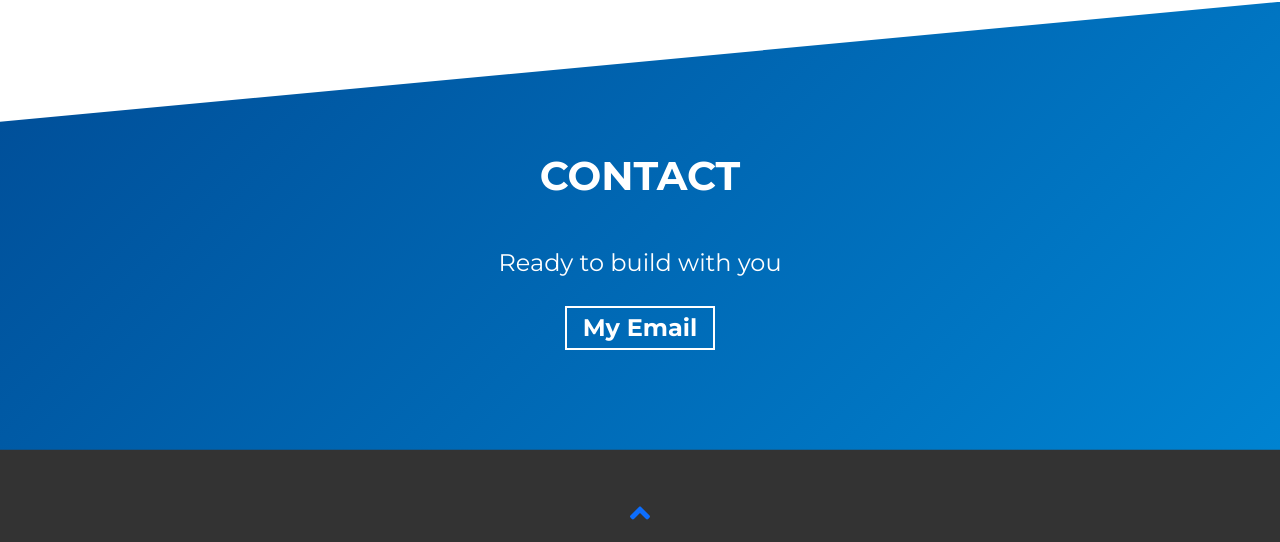
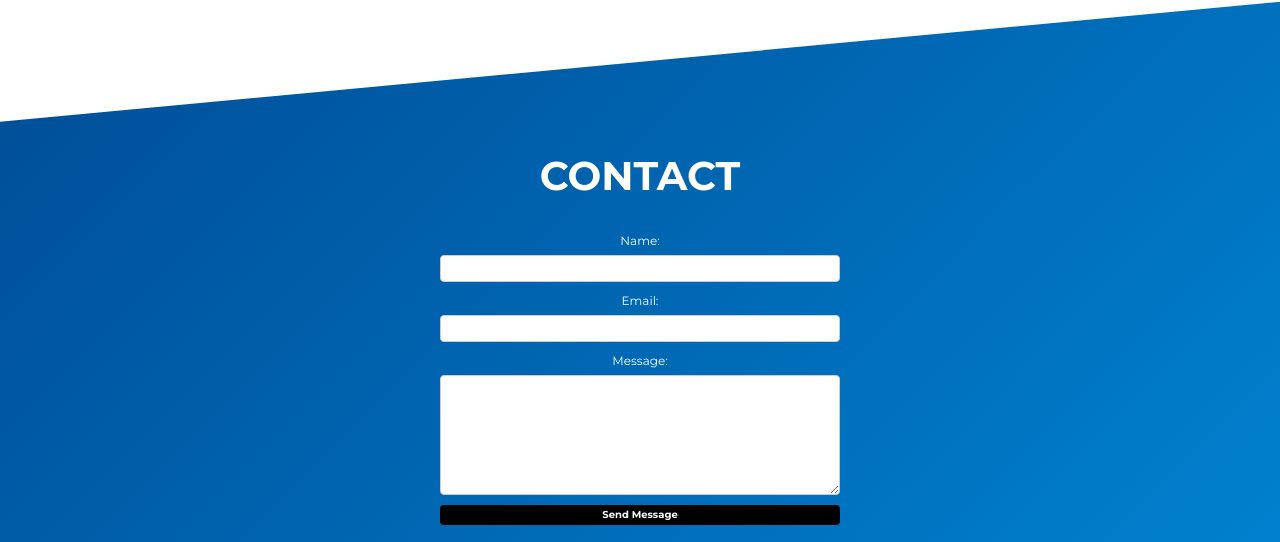
Before and after one commit to ShabbirMuhammad2000/My-Portfolio-Final, a website built with Parcel: page src/index.html in a window 1280 px wide. Shown: the part 3070-3612 px from the top of the page. Built offline with nearby package versions, Linux system fonts and the light colour scheme.

Commit message:
Added Contact form

```diff
--- a/src/index.html
+++ b/src/index.html
@@ -328,18 +328,23 @@
   <div class="container">
     <h2 class="section-title">Contact</h2>
     <div class="contact-wrapper load-hidden">
-          <p class="contact-wrapper__text">Ready to build with you</p>
-          <a
-            rel="noreferrer"
-            target="_blank"
-            class="cta-btn cta-btn--resume"
-            href="mailto:example@email.com"
-            >My Email</a
-          >
+      <form action="send_email.php" method="post">
+        <label for="name">Name:</label>
+        <input type="text" id="name" name="name" required>
+
+        <label for="email">Email:</label>
+        <input type="email" id="email" name="email" required>
+
+        <label for="message">Message:</label>
+        <textarea id="message" name="message" required></textarea>
+
+        <input type="submit" value="Send Message" class="cta-btn cta-btn--resume">
+      </form>
     </div>
   </div>
 </section>
 <!-- /END Contact Section -->
+
 
     <!-- **** Footer Section **** -->
   <footer class="footer navbar-static-bottom">
--- a/src/sass/sections/_contact.scss
+++ b/src/sass/sections/_contact.scss
@@ -1,9 +1,5 @@
 #contact {
-  background-image: linear-gradient(
-    135deg,
-    $primary-color 0%,
-    $secondary-color 100%
-  );
+  background-image: linear-gradient(135deg, $primary-color 0%, $secondary-color 100%);
   -webkit-clip-path: polygon(0 15vh, 100% 0, 100% 100%, 0 100%);
   clip-path: polygon(0 15vh, 100% 0, 100% 100%, 0 100%);
   padding: 15rem 0 10rem 0;
@@ -36,4 +32,50 @@
       }
     }
   }
+
+  form {
+    display: flex;
+    flex-direction: column;
+    max-width: 400px;
+    margin: 0 auto;
+  }
+
+  label {
+    font-size: 1.2rem;
+    margin-bottom: 0.5rem;
+  }
+
+  input[type="text"],
+  input[type="email"],
+  textarea {
+    padding: 0.5rem;
+    font-size: 1rem;
+    border: 1px solid #ccc;
+    border-radius: 4px;
+    margin-bottom: 1rem;
+  }
+
+  textarea {
+    resize: vertical;
+    height: 120px;
+  }
+
+  input[type="submit"] {
+    background-color: #000000;
+    color: white;
+    padding: 0.5rem 1rem;
+    font-size: 1rem;
+    border: none;
+    border-radius: 4px;
+    cursor: pointer;
+  }
+
+  input[type="submit"]:hover {
+    background-color: #000000;
+  }
+
+  .section-title {
+    text-align: center;
+    margin-bottom: 2rem;
+  }
 }
```
Lines whose indentation alone changed are shown as unchanged.
